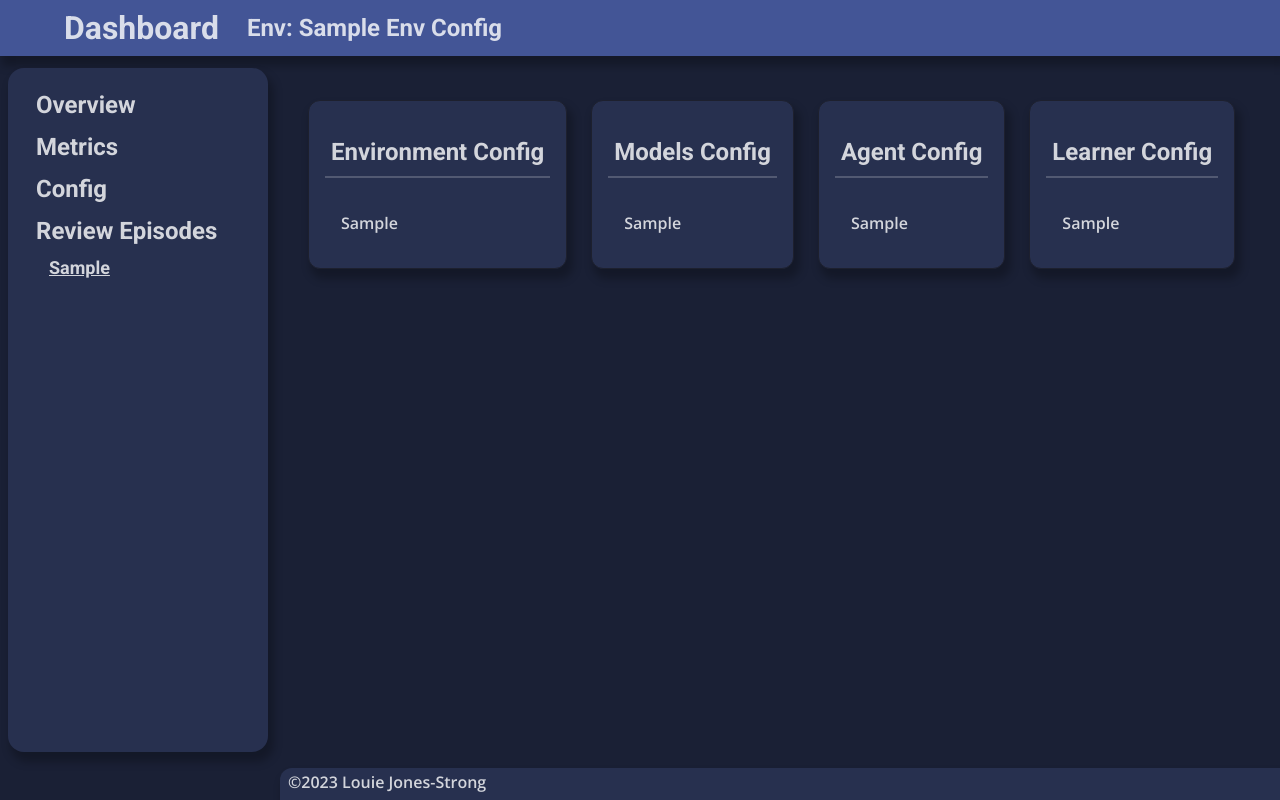
After one commit to louie-jones-strong/Uni-Dissertation, a Python web app: template src/WebServer/templates/config.html in a window 1280 px wide. The commit adds this page. Run offline with Jinja, Linux system fonts and the light colour scheme; the template is opened without the code that fills it: most values are stand-ins (such as "Sample title", 1, 10 or a date in 2020); some libraries are stand-ins or nearby versions.

Commit message:
add config endpoint

```diff
--- a/src/Common/Utils/ConfigHelper.py
+++ b/src/Common/Utils/ConfigHelper.py
@@ -53,6 +53,10 @@ def LoadConfig(configPath:str) -> SCT.Config:
 		config = json.load(f)
 
 	return config
+
+def PrintConfig(config:SCT.Config) -> str:
+	string = json.dumps(config, indent=4)
+	return string
 
 
 
--- a/src/WebServer/static/style.css
+++ b/src/WebServer/static/style.css
@@ -258,3 +258,10 @@ main{
 	padding:0.5em;
 	border: 2px solid #1d2543;
 }
+
+
+
+pre{
+	padding: 1em;
+	border-radius: 1em;
+}
--- /dev/null
+++ b/src/WebServer/templates/config.html
@@ -0,0 +1,30 @@
+{% extends "base.html" %}
+
+{% block title %}Overview{% endblock %}
+
+{% block content %}
+<div>
+	<div class="row">
+		<div class="card shadow">
+			<h2> Environment Config</h2>
+			<hr>
+			<pre><code>{{envConfigStr|safe}}</code></pre>
+		</div>
+		<div class="card shadow">
+			<h2> Models Config</h2>
+			<hr>
+			<pre><code>{{modelHelperConfigStr|safe}}</code></pre>
+		</div>
+		<div class="card shadow">
+			<h2> Agent Config</h2>
+			<hr>
+			<pre><code>{{monteCarloAgentConfigStr|safe}}</code></pre>
+		</div>
+		<div class="card shadow">
+			<h2> Learner Config</h2>
+			<hr>
+			<pre><code>{{learnerConfigStr|safe}}</code></pre>
+		</div>
+	</div>
+</div>
+{% endblock %}
```
Also changed, not shown: src/WebServer/views.py (+24 -0 lines).
